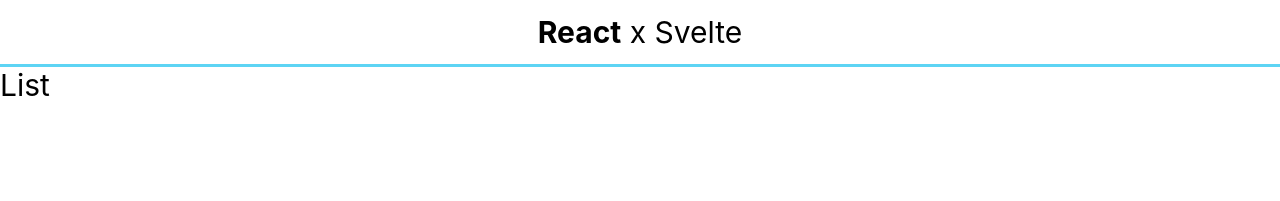
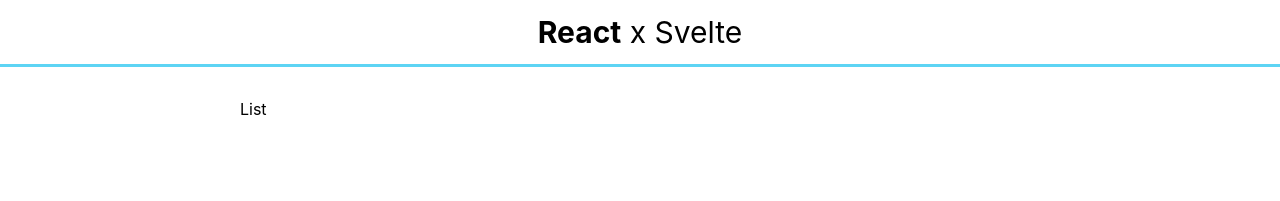
Before and after one commit to andrelmlins/revelt, a React (Create React App) app in the folder packages/react-app/: page / in a window 1280 px wide. Shown: the top 201 px of the page. Built offline with nearby package versions, Linux system fonts and the light colour scheme.

Commit message:
Create Content

```diff
--- a/package.json
+++ b/package.json
@@ -3,9 +3,13 @@
   "description": "Analysis of a project using React and Svelte technologies",
   "private": true,
   "devDependencies": {
+    "concurrently": "^5.1.0",
     "lerna": "^3.20.2"
   },
   "scripts": {
+    "start": "concurrently --kill-others \"yarn start:react\" \"yarn start:svelte\"",
+    "start:react": "cd packages/react-app && yarn start",
+    "start:svelte": "cd packages/svelte-app && yarn dev",
     "build": "yarn clean && yarn build:react && yarn build:svelte",
     "build:react": "cd packages/react-app && yarn build && cd ../../ && yarn build:react:copy",
     "build:svelte": "cd packages/svelte-app && yarn build && cd ../../ && yarn build:svelte:copy",
--- /dev/null
+++ b/packages/react-app/src/components/Content/Content.module.css
@@ -0,0 +1,5 @@
+.root {
+  max-width: 800px;
+  margin: 0 auto;
+  padding: 16px 0px;
+}
--- /dev/null
+++ b/packages/react-app/src/components/Content/index.js
@@ -0,0 +1,9 @@
+import React from "react";
+
+import style from "./Content.module.css";
+
+const ContentComponent = ({ children }) => (
+  <div className={style.root}>{children}</div>
+);
+
+export default ContentComponent;
--- a/packages/react-app/src/components/Header/Header.css
+++ /dev/null
@@ -1,29 +0,0 @@
-header {
-  color: black;
-  align-items: center;
-  border-bottom: 3px solid #5dd4f4;
-  background-color: white;
-  position: static;
-  transform: translateZ(0);
-  width: 100%;
-  display: flex;
-  z-index: 1100;
-  box-sizing: border-box;
-  flex-shrink: 0;
-  flex-direction: column;
-}
-
-.root {
-  width: 100%;
-  padding: 0;
-  max-width: 800px;
-  min-height: 64px;
-  display: flex;
-  align-items: center;
-  justify-content: center;
-}
-
-p {
-  font-size: 30px;
-  margin: 0;
-}
--- /dev/null
+++ b/packages/react-app/src/components/Header/Header.module.css
@@ -0,0 +1,29 @@
+.header {
+  color: black;
+  align-items: center;
+  border-bottom: 3px solid #5dd4f4;
+  background-color: white;
+  position: static;
+  transform: translateZ(0);
+  width: 100%;
+  display: flex;
+  z-index: 1100;
+  box-sizing: border-box;
+  flex-shrink: 0;
+  flex-direction: column;
+}
+
+.root {
+  width: 100%;
+  padding: 0;
+  max-width: 800px;
+  min-height: 64px;
+  display: flex;
+  align-items: center;
+  justify-content: center;
+}
+
+.title {
+  font-size: 30px;
+  margin: 0;
+}
--- a/packages/react-app/src/components/Header/index.js
+++ b/packages/react-app/src/components/Header/index.js
@@ -1,15 +1,18 @@
 import React from "react";
 
-import "./Header.css";
+import style from "./Header.module.css";
 
-const HeaderComponent = () => (
-  <header>
-    <div className="root">
-      <p>
-        <strong>React</strong> x Svelte
-      </p>
-    </div>
-  </header>
-);
+const HeaderComponent = () => {
+  console.log(style);
+  return (
+    <header className={style.header}>
+      <div className={style.root}>
+        <p className={style.title}>
+          <strong>React</strong> x Svelte
+        </p>
+      </div>
+    </header>
+  );
+};
 
 export default HeaderComponent;
--- a/packages/react-app/src/core/App.js
+++ b/packages/react-app/src/core/App.js
@@ -2,6 +2,7 @@
 import { BrowserRouter, Switch, Route } from "react-router-dom";
 
 import Header from "../components/Header";
+import Content from "../components/Content";
 
 import ListScreen from "../screens/List";
 
@@ -9,9 +10,11 @@
   return (
     <BrowserRouter>
       <Header />
-      <Switch>
-        <Route path="/" component={ListScreen} />
-      </Switch>
+      <Content>
+        <Switch>
+          <Route path="/" component={ListScreen} />
+        </Switch>
+      </Content>
     </BrowserRouter>
   );
 };
--- a/packages/svelte-app/src/App.svelte
+++ b/packages/svelte-app/src/App.svelte
@@ -2,6 +2,7 @@
   import { Router, Link, Route } from "svelte-routing";
 
   import Header from "./components/Header/index.svelte";
+  import Content from "./components/Content/index.svelte";
 
   import List from "./screens/List/index.svelte";
 </script>
@@ -13,6 +14,8 @@
 <main>
   <Router>
     <Header />
-    <Route path="/" component={List} />
+    <Content>
+      <Route path="/" component={List} />
+    </Content>
   </Router>
 </main>
--- /dev/null
+++ b/packages/svelte-app/src/components/Content/index.svelte
@@ -0,0 +1,11 @@
+<style>
+  .root {
+    max-width: 800px;
+    margin: 0 auto;
+    padding: 16px 0px;
+  }
+</style>
+
+<div class="root">
+  <slot />
+</div>
```
Also changed, not shown: 1 other file (tests, documents, lock files or other folders).
